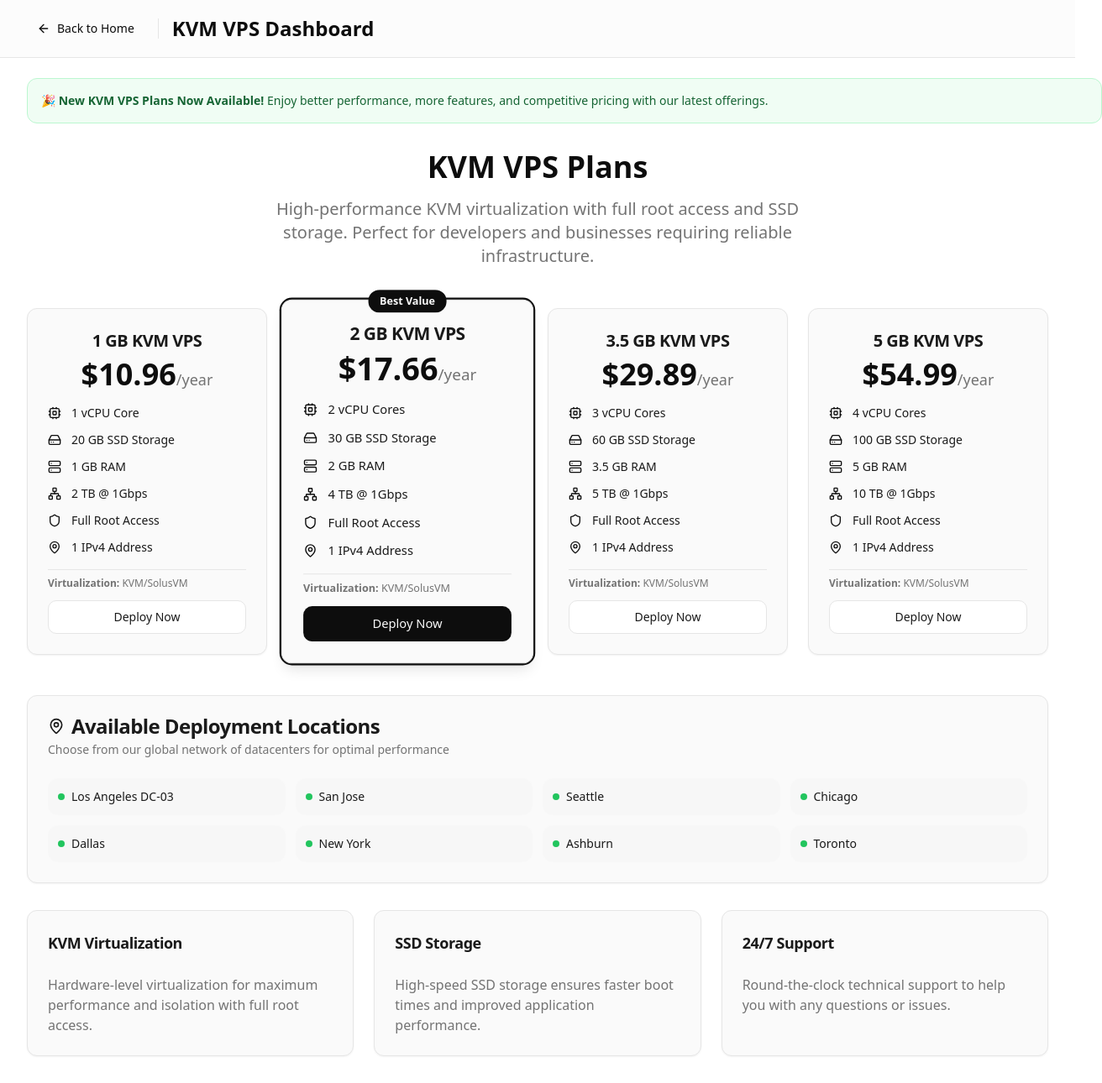
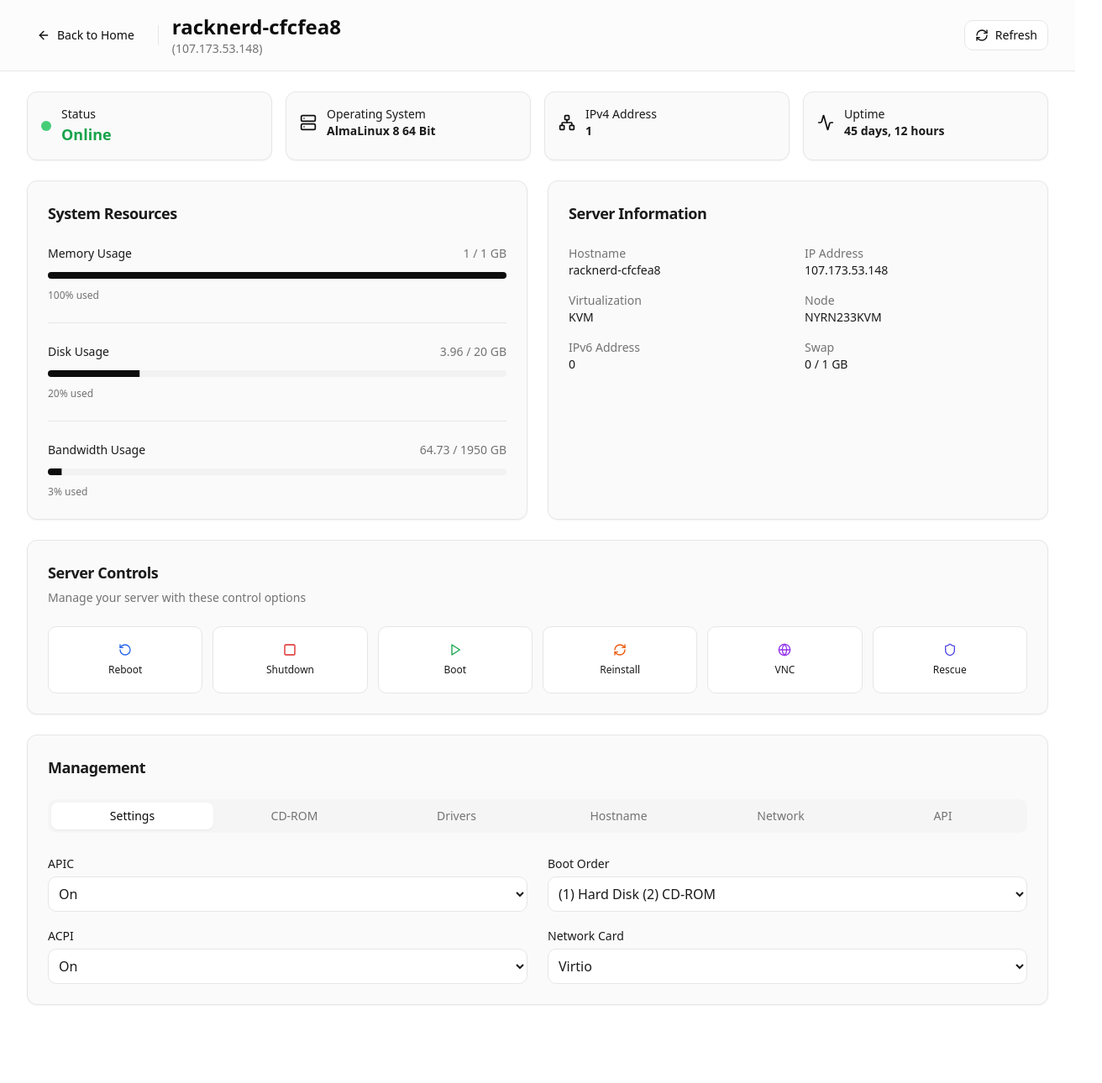
Before and after one commit to u-gayashan/shadow-cloud-plans, a React (Vite) app: page /dashboard in a window 1280 px wide. Shown: the whole page at 84% size, 1312 px wide, since content can reach past the window. After the commit the page ends 1221 px from the top, so only its background shows below. Built offline with nearby package versions, Linux system fonts and the light colour scheme; what @radix-ui/themes would draw is missing.

Commit message:
Refactor: Design dashboard with modern theme
Implement a dashboard design that matches the website's theme, ensuring a modern and sleek aesthetic.

```diff
--- a/src/pages/Dashboard.tsx
+++ b/src/pages/Dashboard.tsx
@@ -2,82 +2,71 @@
 import { Card, CardContent, CardDescription, CardHeader, CardTitle } from "@/components/ui/card";
 import { Button } from "@/components/ui/button";
 import { Badge } from "@/components/ui/badge";
-import { Alert, AlertDescription } from "@/components/ui/alert";
-import { ArrowLeft, Server, HardDrive, Cpu, Network, MapPin, Shield } from "lucide-react";
+import { Progress } from "@/components/ui/progress";
+import { Tabs, TabsContent, TabsList, TabsTrigger } from "@/components/ui/tabs";
+import { Separator } from "@/components/ui/separator";
+import {
+  ArrowLeft,
+  Server,
+  HardDrive,
+  Cpu,
+  Network,
+  MapPin,
+  Shield,
+  Power,
+  RotateCcw,
+  Play,
+  Square,
+  RefreshCw,
+  Settings,
+  Activity,
+  Globe
+} from "lucide-react";
 import { useNavigate } from "react-router-dom";
-
-const kvmPlans = [
-  {
-    name: "1 GB KVM VPS",
-    price: "$10.96",
-    period: "/year",
-    cpu: "1 vCPU Core",
-    storage: "20 GB SSD Storage",
-    ram: "1 GB RAM",
-    transfer: "2 TB",
-    port: "1Gbps",
-    access: "Full Root Access",
-    ip: "1 IPv4 Address",
-    virtualization: "KVM/SolusVM",
-    popular: false
-  },
-  {
-    name: "2 GB KVM VPS",
-    price: "$17.66",
-    period: "/year",
-    cpu: "2 vCPU Cores",
-    storage: "30 GB SSD Storage",
-    ram: "2 GB RAM",
-    transfer: "4 TB",
-    port: "1Gbps",
-    access: "Full Root Access",
-    ip: "1 IPv4 Address",
-    virtualization: "KVM/SolusVM",
-    popular: true
-  },
-  {
-    name: "3.5 GB KVM VPS",
-    price: "$29.89",
-    period: "/year",
-    cpu: "3 vCPU Cores",
-    storage: "60 GB SSD Storage",
-    ram: "3.5 GB RAM",
-    transfer: "5 TB",
-    port: "1Gbps",
-    access: "Full Root Access",
-    ip: "1 IPv4 Address",
-    virtualization: "KVM/SolusVM",
-    popular: false
-  },
-  {
-    name: "5 GB KVM VPS",
-    price: "$54.99",
-    period: "/year",
-    cpu: "4 vCPU Cores",
-    storage: "100 GB SSD Storage",
-    ram: "5 GB RAM",
-    transfer: "10 TB",
-    port: "1Gbps",
-    access: "Full Root Access",
-    ip: "1 IPv4 Address",
-    virtualization: "KVM/SolusVM",
-    popular: false
-  }
-];
-
-const locations = [
-  "Los Angeles DC-03", "San Jose", "Seattle", "Chicago",
-  "Dallas", "New York", "Ashburn", "Toronto"
-];
 
 const Dashboard = () => {
   const navigate = useNavigate();
+
+  const serverInfo = {
+    hostname: "racknerd-cfcfea8",
+    ip: "107.173.53.148",
+    status: "Online",
+    os: "AlmaLinux 8 64 Bit",
+    virtualization: "KVM",
+    node: "NYRN233KVM",
+    uptime: "45 days, 12 hours"
+  };
+
+  const systemSpecs = {
+    memory: { used: 1, total: 1, unit: "GB" },
+    swap: { used: 0, total: 1, unit: "GB" },
+    diskSpace: { used: 3.96, total: 20, unit: "GB" },
+    bandwidth: { used: 64.73, total: 1950, unit: "GB" },
+    ipv4: 1,
+    ipv6: 0
+  };
+
+  const usagePercentages = {
+    disk: Math.round((systemSpecs.diskSpace.used / systemSpecs.diskSpace.total) * 100),
+    bandwidth: Math.round((systemSpecs.bandwidth.used / systemSpecs.bandwidth.total) * 100),
+    memory: Math.round((systemSpecs.memory.used / systemSpecs.memory.total) * 100)
+  };
+
+  const controlActions = [
+    { id: "reboot", label: "Reboot", icon: RotateCcw, variant: "outline", color: "text-blue-600" },
+    { id: "shutdown", label: "Shutdown", icon: Square, variant: "outline", color: "text-red-600" },
+    { id: "boot", label: "Boot", icon: Play, variant: "outline", color: "text-green-600" },
+    { id: "reinstall", label: "Reinstall", icon: RefreshCw, variant: "outline", color: "text-orange-600" },
+    { id: "vnc", label: "VNC", icon: Globe, variant: "outline", color: "text-purple-600" },
+    { id: "rescue", label: "Rescue", icon: Shield, variant: "outline", color: "text-indigo-600" }
+  ];
 
   return (
     <div className="min-h-screen bg-background">
       {/* Header */}
       <div className="border-b bg-card/50 backdrop-blur-sm sticky top-0 z-50">
         <div className="px-4 md:px-8 py-4">
+          <div className="flex items-center justify-between">
             <div className="flex items-center gap-4">
               <Button
                 variant="ghost"
@@ -89,157 +78,255 @@ const Dashboard = () => {
                 Back to Home
               </Button>
               <div className="h-6 w-px bg-border" />
-            <h1 className="text-2xl font-bold">KVM VPS Dashboard</h1>
+              <div>
+                <h1 className="text-xl md:text-2xl font-bold">{serverInfo.hostname}</h1>
+                <p className="text-sm text-muted-foreground">({serverInfo.ip})</p>
+              </div>
+            </div>
+            <Button size="sm" variant="outline" className="gap-2">
+              <RefreshCw className="w-4 h-4" />
+              Refresh
+            </Button>
           </div>
         </div>
       </div>
 
-      {/* New Release Banner */}
-      <Alert className="mx-4 md:mx-8 mt-6 border-green-200 bg-green-50 text-green-800">
-        <AlertDescription>
-          🎉 <strong>New KVM VPS Plans Now Available!</strong> Enjoy better performance, more features, and competitive pricing with our latest offerings.
-        </AlertDescription>
-      </Alert>
-
-      {/* Plans Grid */}
-      <div className="px-4 md:px-8 py-8">
-        <div className="max-w-7xl mx-auto">
-          <div className="text-center mb-12">
-            <h2 className="text-4xl font-bold mb-4">KVM VPS Plans</h2>
-            <p className="text-xl text-muted-foreground max-w-2xl mx-auto">
-              High-performance KVM virtualization with full root access and SSD storage.
-              Perfect for developers and businesses requiring reliable infrastructure.
-            </p>
+      <div className="px-4 md:px-8 py-6">
+        <div className="max-w-7xl mx-auto space-y-6">
+          {/* Status Overview */}
+          <div className="grid grid-cols-1 md:grid-cols-2 lg:grid-cols-4 gap-4">
+            <Card>
+              <CardContent className="p-4">
+                <div className="flex items-center gap-3">
+                  <div className="w-3 h-3 bg-green-500 rounded-full animate-pulse"></div>
+                  <div>
+                    <p className="text-sm font-medium">Status</p>
+                    <p className="text-lg font-bold text-green-600">{serverInfo.status}</p>
                   </div>
-
-          <div className="grid grid-cols-1 md:grid-cols-2 lg:grid-cols-4 gap-6 mb-12">
-            {kvmPlans.map((plan, index) => (
-              <Card
-                key={index}
-                className={`relative hover:shadow-xl transition-all duration-300 ${
-                  plan.popular ? 'ring-2 ring-primary shadow-lg scale-105' : ''
-                }`}
-              >
-                {plan.popular && (
-                  <Badge className="absolute -top-3 left-1/2 transform -translate-x-1/2 bg-primary text-primary-foreground px-3 py-1">
-                    Best Value
-                  </Badge>
-                )}
-
-                <CardHeader className="text-center pb-4">
-                  <CardTitle className="text-xl font-bold">{plan.name}</CardTitle>
-                  <div className="text-4xl font-bold text-primary">
-                    {plan.price}
-                    <span className="text-lg font-normal text-muted-foreground">{plan.period}</span>
-                  </div>
-                </CardHeader>
-
-                <CardContent className="space-y-4">
-                  <div className="space-y-3 text-sm">
-                    <div className="flex items-center gap-3">
-                      <Cpu className="w-4 h-4 text-primary shrink-0" />
-                      <span>{plan.cpu}</span>
-                    </div>
-                    <div className="flex items-center gap-3">
-                      <HardDrive className="w-4 h-4 text-primary shrink-0" />
-                      <span>{plan.storage}</span>
-                    </div>
-                    <div className="flex items-center gap-3">
-                      <Server className="w-4 h-4 text-primary shrink-0" />
-                      <span>{plan.ram}</span>
-                    </div>
-                    <div className="flex items-center gap-3">
-                      <Network className="w-4 h-4 text-primary shrink-0" />
-                      <span>{plan.transfer} @ {plan.port}</span>
-                    </div>
-                    <div className="flex items-center gap-3">
-                      <Shield className="w-4 h-4 text-primary shrink-0" />
-                      <span>{plan.access}</span>
-                    </div>
-                    <div className="flex items-center gap-3">
-                      <MapPin className="w-4 h-4 text-primary shrink-0" />
-                      <span>{plan.ip}</span>
-                    </div>
-                  </div>
-
-                  <div className="pt-2 border-t">
-                    <p className="text-xs text-muted-foreground mb-3">
-                      <strong>Virtualization:</strong> {plan.virtualization}
-                    </p>
-
-                    <Button
-                      className={`w-full ${plan.popular ? 'bg-primary hover:bg-primary/90' : ''}`}
-                      variant={plan.popular ? 'default' : 'outline'}
-                    >
-                      Deploy Now
-                    </Button>
                 </div>
               </CardContent>
             </Card>
-            ))}
+
+            <Card>
+              <CardContent className="p-4">
+                <div className="flex items-center gap-3">
+                  <Server className="w-5 h-5 text-primary" />
+                  <div>
+                    <p className="text-sm font-medium">Operating System</p>
+                    <p className="text-sm font-semibold">{serverInfo.os}</p>
+                  </div>
+                </div>
+              </CardContent>
+            </Card>
+
+            <Card>
+              <CardContent className="p-4">
+                <div className="flex items-center gap-3">
+                  <Network className="w-5 h-5 text-primary" />
+                  <div>
+                    <p className="text-sm font-medium">IPv4 Address</p>
+                    <p className="text-sm font-semibold">{systemSpecs.ipv4}</p>
+                  </div>
+                </div>
+              </CardContent>
+            </Card>
+
+            <Card>
+              <CardContent className="p-4">
+                <div className="flex items-center gap-3">
+                  <Activity className="w-5 h-5 text-primary" />
+                  <div>
+                    <p className="text-sm font-medium">Uptime</p>
+                    <p className="text-sm font-semibold">{serverInfo.uptime}</p>
+                  </div>
+                </div>
+              </CardContent>
+            </Card>
           </div>
 
-          {/* Deployment Locations */}
-          <Card className="mb-8">
+          {/* System Resources */}
+          <div className="grid grid-cols-1 lg:grid-cols-2 gap-6">
+            <Card>
               <CardHeader>
-              <CardTitle className="flex items-center gap-2">
-                <MapPin className="w-5 h-5" />
-                Available Deployment Locations
-              </CardTitle>
+                <CardTitle className="text-lg">System Resources</CardTitle>
+              </CardHeader>
+              <CardContent className="space-y-6">
+                <div className="space-y-3">
+                  <div className="flex justify-between items-center">
+                    <span className="text-sm font-medium">Memory Usage</span>
+                    <span className="text-sm text-muted-foreground">
+                      {systemSpecs.memory.used} / {systemSpecs.memory.total} {systemSpecs.memory.unit}
+                    </span>
+                  </div>
+                  <Progress value={usagePercentages.memory} className="h-2" />
+                  <p className="text-xs text-muted-foreground">{usagePercentages.memory}% used</p>
+                </div>
+
+                <Separator />
+
+                <div className="space-y-3">
+                  <div className="flex justify-between items-center">
+                    <span className="text-sm font-medium">Disk Usage</span>
+                    <span className="text-sm text-muted-foreground">
+                      {systemSpecs.diskSpace.used} / {systemSpecs.diskSpace.total} {systemSpecs.diskSpace.unit}
+                    </span>
+                  </div>
+                  <Progress value={usagePercentages.disk} className="h-2" />
+                  <p className="text-xs text-muted-foreground">{usagePercentages.disk}% used</p>
+                </div>
+
+                <Separator />
+
+                <div className="space-y-3">
+                  <div className="flex justify-between items-center">
+                    <span className="text-sm font-medium">Bandwidth Usage</span>
+                    <span className="text-sm text-muted-foreground">
+                      {systemSpecs.bandwidth.used} / {systemSpecs.bandwidth.total} {systemSpecs.bandwidth.unit}
+                    </span>
+                  </div>
+                  <Progress value={usagePercentages.bandwidth} className="h-2" />
+                  <p className="text-xs text-muted-foreground">{usagePercentages.bandwidth}% used</p>
+                </div>
+              </CardContent>
+            </Card>
+
+            <Card>
+              <CardHeader>
+                <CardTitle className="text-lg">Server Information</CardTitle>
+              </CardHeader>
+              <CardContent className="space-y-4">
+                <div className="grid grid-cols-2 gap-4 text-sm">
+                  <div>
+                    <p className="text-muted-foreground">Hostname</p>
+                    <p className="font-medium">{serverInfo.hostname}</p>
+                  </div>
+                  <div>
+                    <p className="text-muted-foreground">IP Address</p>
+                    <p className="font-medium">{serverInfo.ip}</p>
+                  </div>
+                  <div>
+                    <p className="text-muted-foreground">Virtualization</p>
+                    <p className="font-medium">{serverInfo.virtualization}</p>
+                  </div>
+                  <div>
+                    <p className="text-muted-foreground">Node</p>
+                    <p className="font-medium">{serverInfo.node}</p>
+                  </div>
+                  <div>
+                    <p className="text-muted-foreground">IPv6 Address</p>
+                    <p className="font-medium">{systemSpecs.ipv6}</p>
+                  </div>
+                  <div>
+                    <p className="text-muted-foreground">Swap</p>
+                    <p className="font-medium">{systemSpecs.swap.used} / {systemSpecs.swap.total} {systemSpecs.swap.unit}</p>
+                  </div>
+                </div>
+              </CardContent>
+            </Card>
+          </div>
+
+          {/* Control Actions */}
+          <Card>
+            <CardHeader>
+              <CardTitle className="text-lg">Server Controls</CardTitle>
               <CardDescription>
-                Choose from our global network of datacenters for optimal performance
+                Manage your server with these control options
               </CardDescription>
             </CardHeader>
             <CardContent>
-              <div className="grid grid-cols-2 md:grid-cols-4 gap-3">
-                {locations.map((location, index) => (
-                  <div
-                    key={index}
-                    className="flex items-center gap-2 p-3 rounded-lg bg-muted/50 hover:bg-muted transition-colors"
+              <div className="grid grid-cols-2 md:grid-cols-3 lg:grid-cols-6 gap-3">
+                {controlActions.map((action) => (
+                  <Button
+                    key={action.id}
+                    variant={action.variant as any}
+                    className="h-20 flex-col gap-2 hover:shadow-md transition-all"
                   >
-                    <div className="w-2 h-2 bg-green-500 rounded-full"></div>
-                    <span className="text-sm font-medium">{location}</span>
-                  </div>
+                    <action.icon className={`w-6 h-6 ${action.color}`} />
+                    <span className="text-xs font-medium">{action.label}</span>
+                  </Button>
                 ))}
               </div>
             </CardContent>
           </Card>
 
-          {/* Features */}
-          <div className="grid md:grid-cols-3 gap-6">
+          {/* Advanced Settings */}
           <Card>
             <CardHeader>
-                <CardTitle className="text-lg">KVM Virtualization</CardTitle>
+              <CardTitle className="text-lg">Management</CardTitle>
             </CardHeader>
             <CardContent>
-                <p className="text-muted-foreground">
-                  Hardware-level virtualization for maximum performance and isolation with full root access.
-                </p>
+              <Tabs defaultValue="settings" className="w-full">
+                <TabsList className="grid w-full grid-cols-6">
+                  <TabsTrigger value="settings">Settings</TabsTrigger>
+                  <TabsTrigger value="cdrom">CD-ROM</TabsTrigger>
+                  <TabsTrigger value="drivers">Drivers</TabsTrigger>
+                  <TabsTrigger value="hostname">Hostname</TabsTrigger>
+                  <TabsTrigger value="network">Network</TabsTrigger>
+                  <TabsTrigger value="api">API</TabsTrigger>
+                </TabsList>
+
+                <TabsContent value="settings" className="mt-6">
+                  <div className="grid grid-cols-1 md:grid-cols-2 gap-6">
+                    <div className="space-y-4">
+                      <div>
+                        <label className="text-sm font-medium">APIC</label>
+                        <select className="w-full mt-1 p-2 border rounded-md bg-background">
+                          <option>On</option>
+                          <option>Off</option>
+                        </select>
+                      </div>
+
+                      <div>
+                        <label className="text-sm font-medium">ACPI</label>
+                        <select className="w-full mt-1 p-2 border rounded-md bg-background">
+                          <option>On</option>
+                          <option>Off</option>
+                        </select>
+                      </div>
+                    </div>
+
+                    <div className="space-y-4">
+                      <div>
+                        <label className="text-sm font-medium">Boot Order</label>
+                        <select className="w-full mt-1 p-2 border rounded-md bg-background">
+                          <option>(1) Hard Disk (2) CD-ROM</option>
+                          <option>(1) CD-ROM (2) Hard Disk</option>
+                        </select>
+                      </div>
+
+                      <div>
+                        <label className="text-sm font-medium">Network Card</label>
+                        <select className="w-full mt-1 p-2 border rounded-md bg-background">
+                          <option>Virtio</option>
+                          <option>E1000</option>
+                        </select>
+                      </div>
+                    </div>
+                  </div>
+                </TabsContent>
+
+                <TabsContent value="cdrom" className="mt-6">
+                  <p className="text-muted-foreground">CD-ROM management options will be available here.</p>
+                </TabsContent>
+
+                <TabsContent value="drivers" className="mt-6">
+                  <p className="text-muted-foreground">Driver configuration options will be available here.</p>
+                </TabsContent>
+
+                <TabsContent value="hostname" className="mt-6">
+                  <p className="text-muted-foreground">Hostname configuration options will be available here.</p>
+                </TabsContent>
+
+                <TabsContent value="network" className="mt-6">
+                  <p className="text-muted-foreground">Network configuration options will be available here.</p>
+                </TabsContent>
+
+                <TabsContent value="api" className="mt-6">
+                  <p className="text-muted-foreground">API configuration options will be available here.</p>
+                </TabsContent>
+              </Tabs>
             </CardContent>
           </Card>
-
-            <Card>
-              <CardHeader>
-                <CardTitle className="text-lg">SSD Storage</CardTitle>
-              </CardHeader>
-              <CardContent>
-                <p className="text-muted-foreground">
-                  High-speed SSD storage ensures faster boot times and improved application performance.
-                </p>
-              </CardContent>
-            </Card>
-
-            <Card>
-              <CardHeader>
-                <CardTitle className="text-lg">24/7 Support</CardTitle>
-              </CardHeader>
-              <CardContent>
-                <p className="text-muted-foreground">
-                  Round-the-clock technical support to help you with any questions or issues.
-                </p>
-              </CardContent>
-            </Card>
-          </div>
         </div>
       </div>
     </div>
```
Lines whose indentation alone changed are shown as unchanged.
